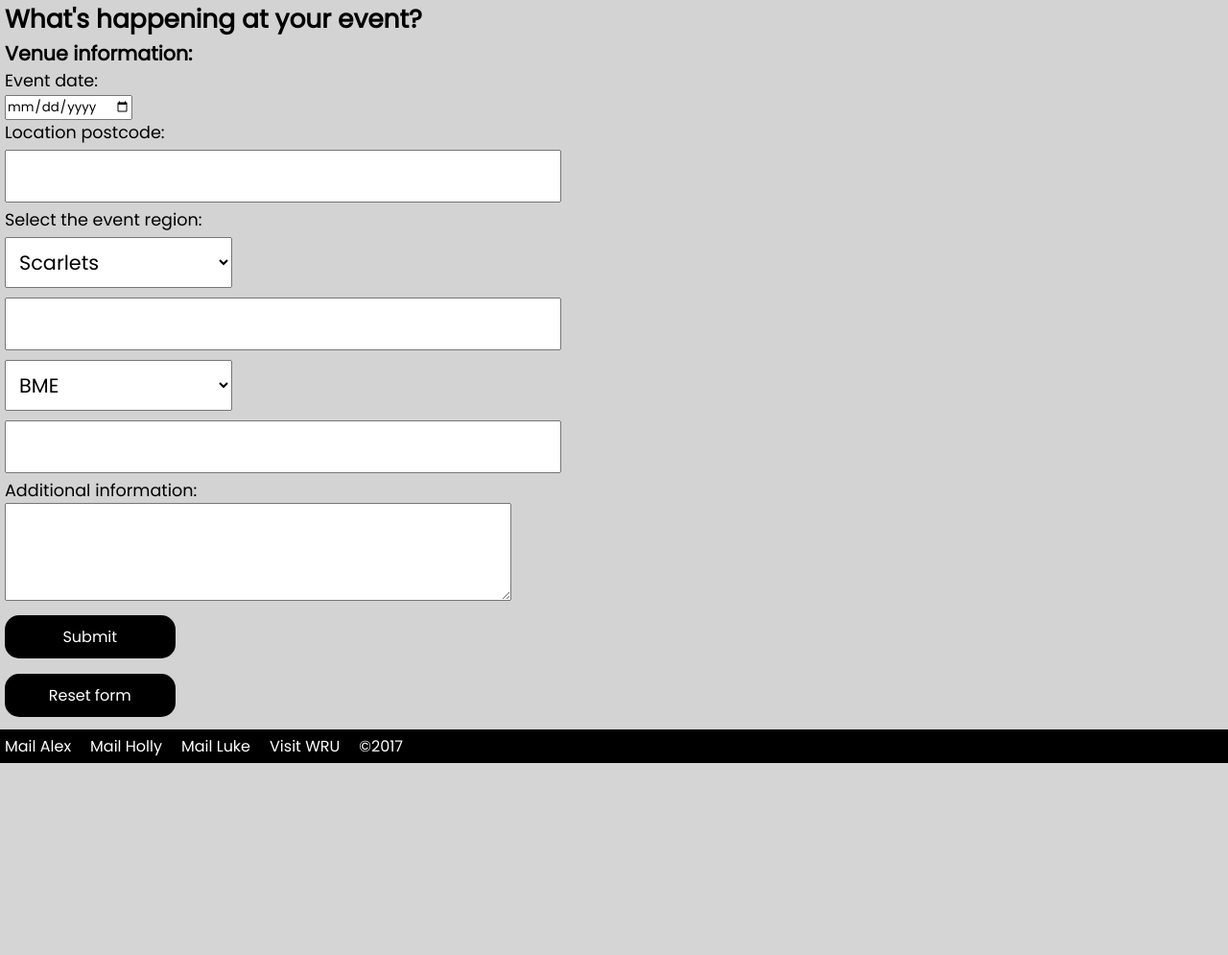
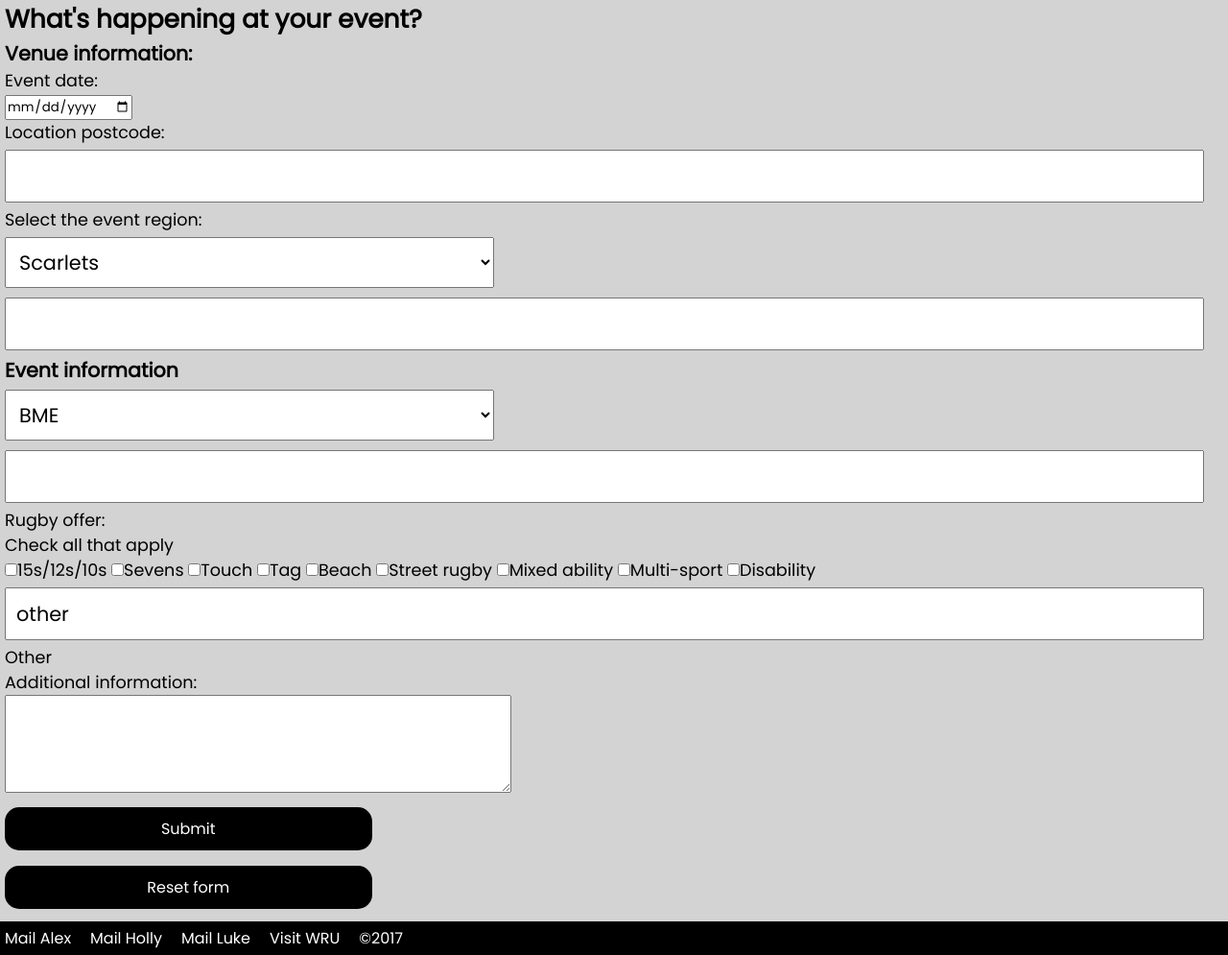
Before and after one commit to lukewarlow/WRU-ClientProject, a Flask app: page /Staff/EventForm in a window 1280 px wide. Shown: the part 122-1117 px from the top of the page at 96% size. Before the commit the page ends 917 px from the top, so only its background shows below. Run offline with Flask 2, Linux system fonts and the light colour scheme.

Commit message:
Added rugby offer checkboxes

```diff
--- a/templates/eventForm.html
+++ b/templates/eventForm.html
@@ -34,6 +34,7 @@
         <input type='text'>
       </select>
       <br>
+      <h3> Event information </h3>
       <select value="inclusivity" name="inclusivity">
         <option value="BME">BME</option>
         <option value="Disability">Disability</option>
@@ -43,6 +44,18 @@
         <input type='text'>
       </select>
       <br>
+      <div>Rugby offer:</div>
+      <div>Check all that apply</div>
+      <input type="checkbox" value="standard">15s/12s/10s</input>
+      <input type="checkbox" value="sevens">Sevens</input>
+      <input type="checkbox" value="touch">Touch</input>
+      <input type="checkbox" value="tag">Tag</input>
+      <input type="checkbox" value="beach">Beach</input>
+      <input type="checkbox" value="streetRugby">Street rugby</input>
+      <input type="checkbox" value="mixedAbility">Mixed ability</input>
+      <input type="checkbox" value="multiSport">Multi-sport</input>
+      <input type="checkbox" value="Disability">Disability</input>
+      <input type="text" value="other">Other</input>
 
       <div>Additional information:</div>
       <textarea rows="5" cols="45" id ="comments"></textarea>
```
